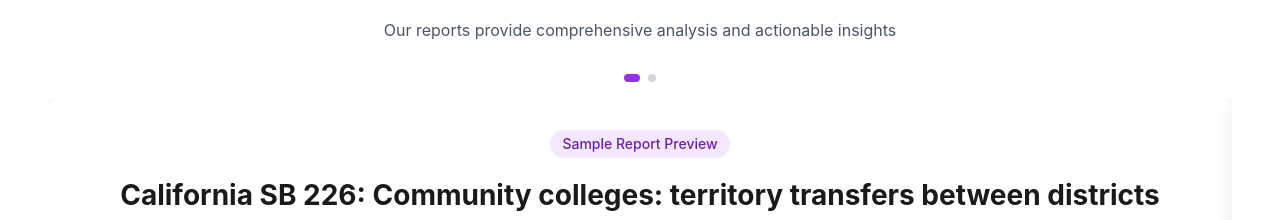
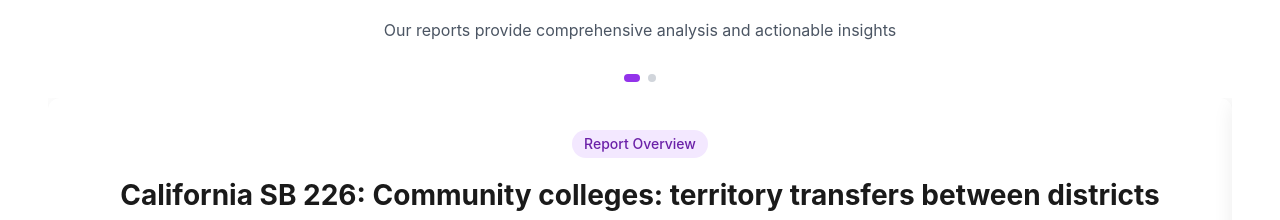
Before and after one commit to ehawked/legislative-report-app, a React (Vite) app: page / in a window 1280 px wide. Shown: the part 1240-1460 px from the top of the page. Built offline with nearby package versions, Linux system fonts and the light colour scheme.

Commit message:
Updated SampleReportPreview.tsx

```diff
--- a/src/components/SampleReportPreview.tsx
+++ b/src/components/SampleReportPreview.tsx
@@ -4,7 +4,7 @@ const SampleReportPreview: React.FC = () => {
   return (
     <div className="report-preview-container mx-auto mb-8">
       <div className="text-center mb-4">
-        <span className="inline-block px-3 py-1 text-sm font-medium bg-purple-100 text-purple-800 rounded-full">Sample Report Preview</span>
+        <span className="inline-block px-3 py-1 text-sm font-medium bg-purple-100 text-purple-800 rounded-full">Report Overview</span>
       </div>
 
       <div className="report-header">
```
